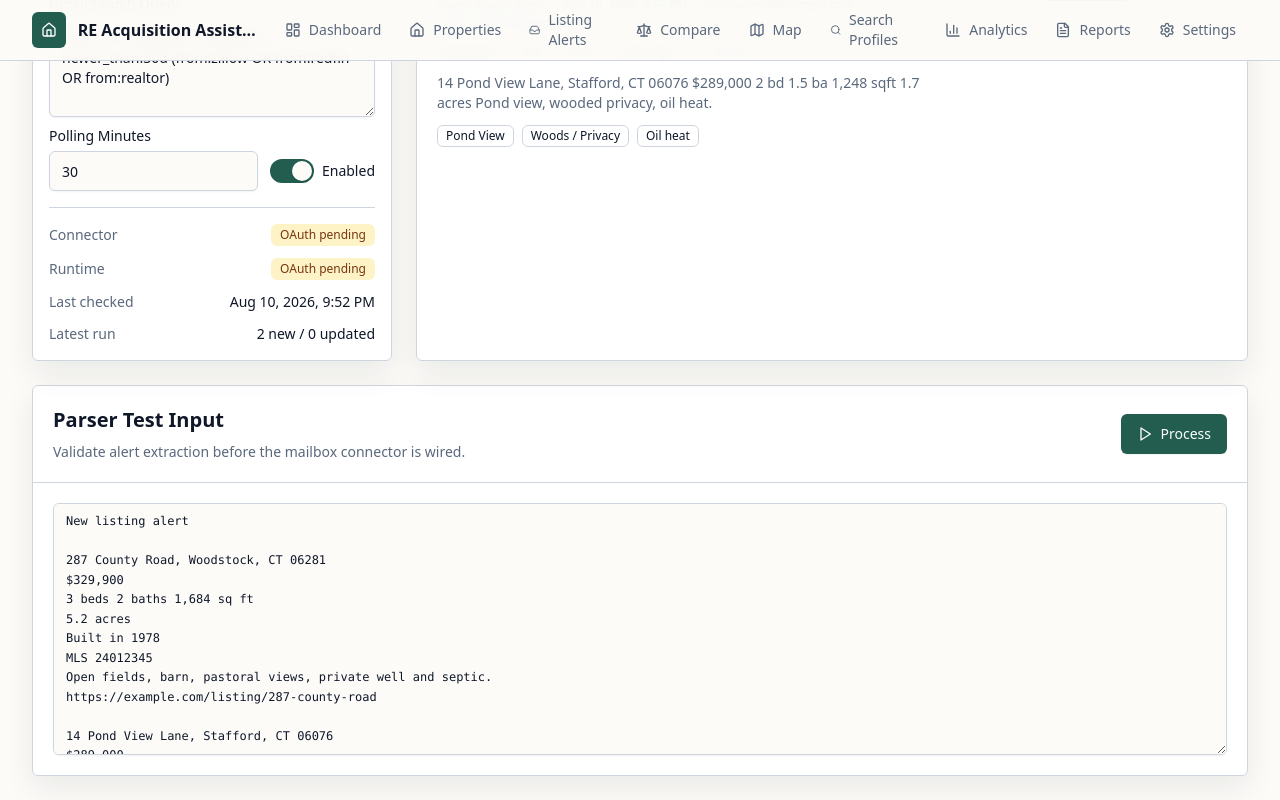
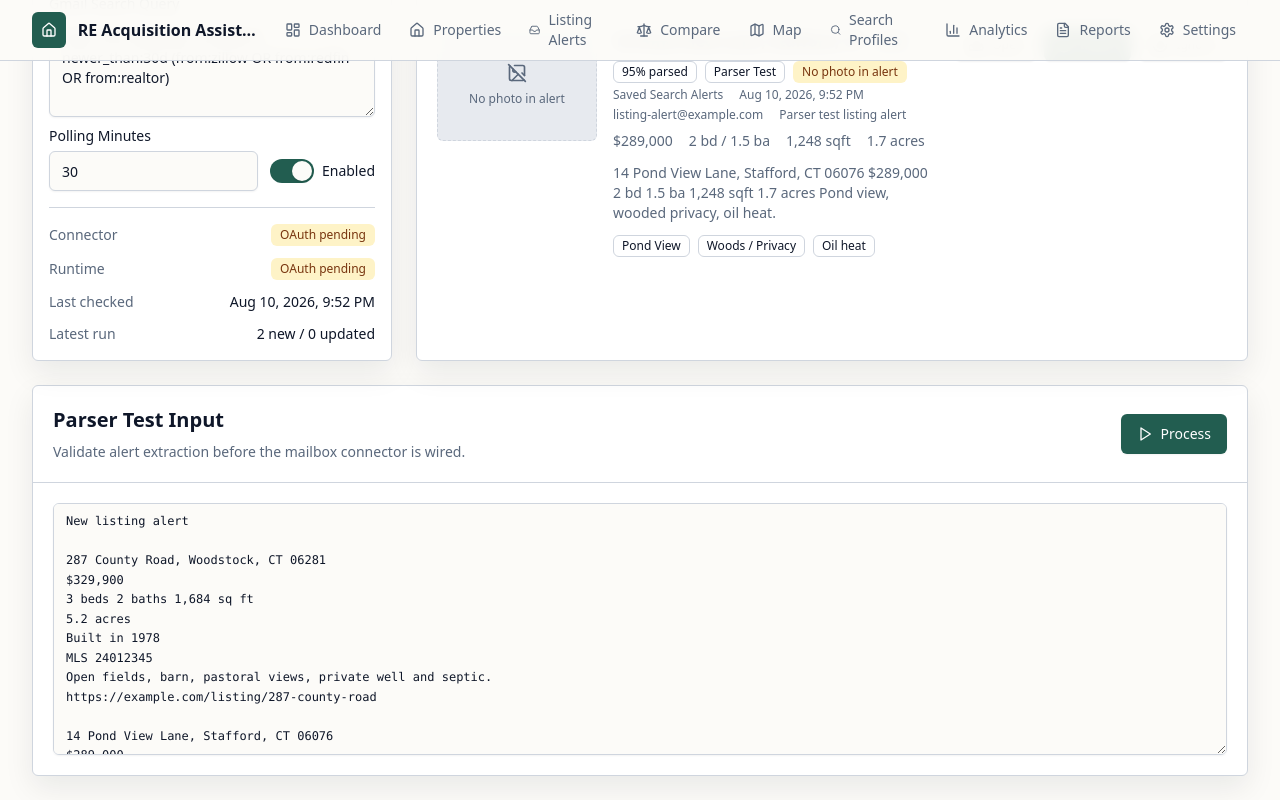
Before and after one commit to mperrault/REAcquisitionAssistant, a Next.js app: page /listing-alerts in a window 1280 px wide. Both pictures are taken after a click on the button "Process". Shown: the part 613-1413 px from the top of the page. Built offline with nearby package versions, Linux system fonts and the light colour scheme.

Commit message:
Show missing listing alert photos

```diff
--- a/components/listing-alerts/listing-alert-manager.tsx
+++ b/components/listing-alerts/listing-alert-manager.tsx
@@ -4,6 +4,7 @@ import Image from "next/image";
 import * as React from "react";
 import {
   CheckCircle2,
+  ImageOff,
   Inbox,
   Play,
   Plus,
@@ -1050,7 +1051,12 @@ export function ListingAlertManager() {
                               referrerPolicy="no-referrer"
                             />
                           </div>
-                        ) : null}
+                        ) : (
+                          <div className="flex h-32 w-full shrink-0 flex-col items-center justify-center gap-2 rounded-md border border-dashed border-border bg-secondary text-center text-xs font-medium text-muted-foreground sm:h-28 sm:w-40">
+                            <ImageOff aria-hidden="true" className="size-5" />
+                            <span>No photo in alert</span>
+                          </div>
+                        )}
                         <div className="min-w-0 flex-1">
                           <div className="flex flex-wrap items-center gap-2">
                             <h3 className="text-base font-semibold">
@@ -1069,7 +1075,9 @@ export function ListingAlertManager() {
                               <Badge variant="outline">
                                 {candidate.photoUrls.length || 1} photo
                               </Badge>
-                            ) : null}
+                            ) : (
+                              <Badge variant="warning">No photo in alert</Badge>
+                            )}
                           </div>
                           <div className="mt-1 flex flex-wrap gap-x-4 gap-y-1 text-xs text-muted-foreground">
                             <span>{provenance.sourceName}</span>
```
